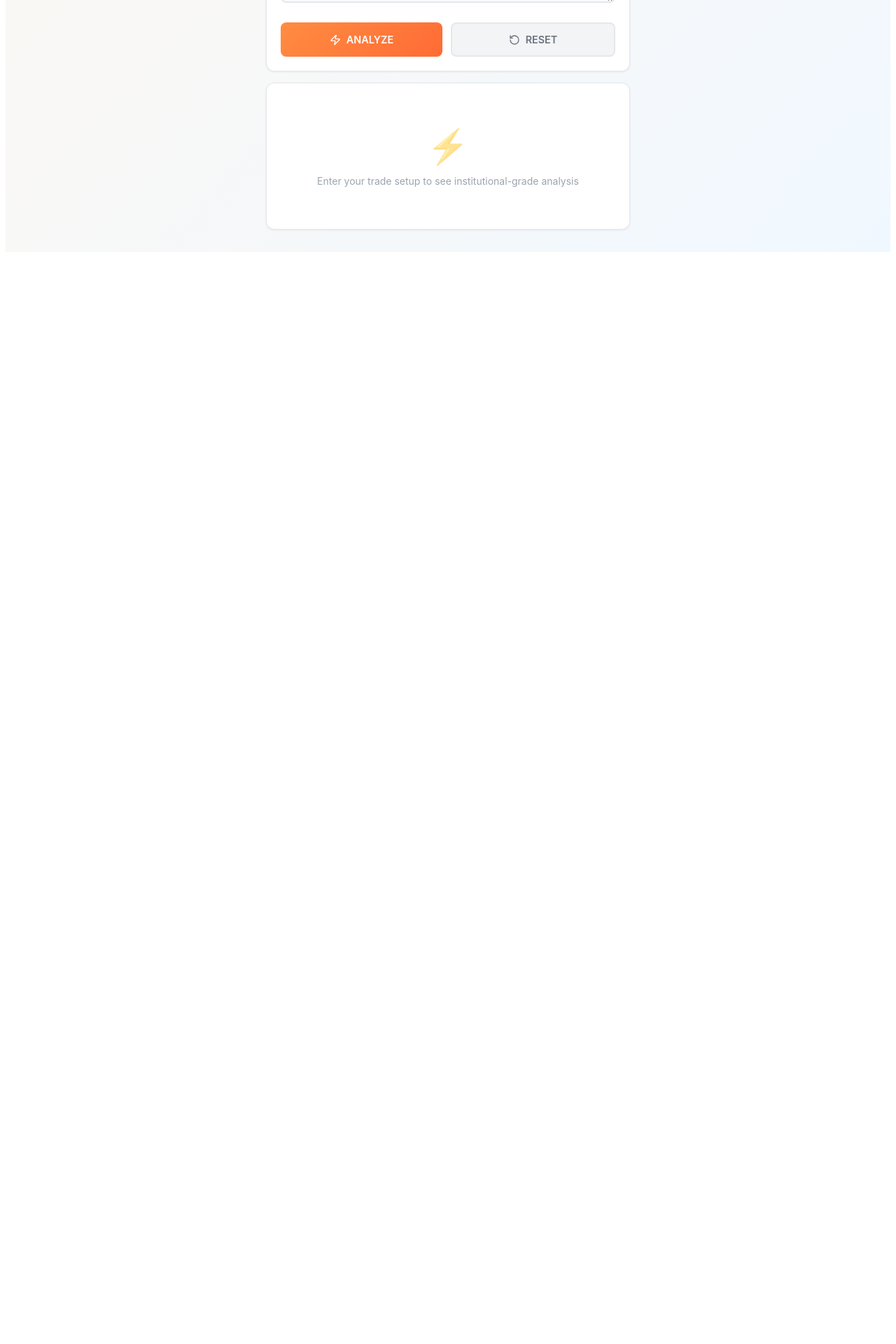
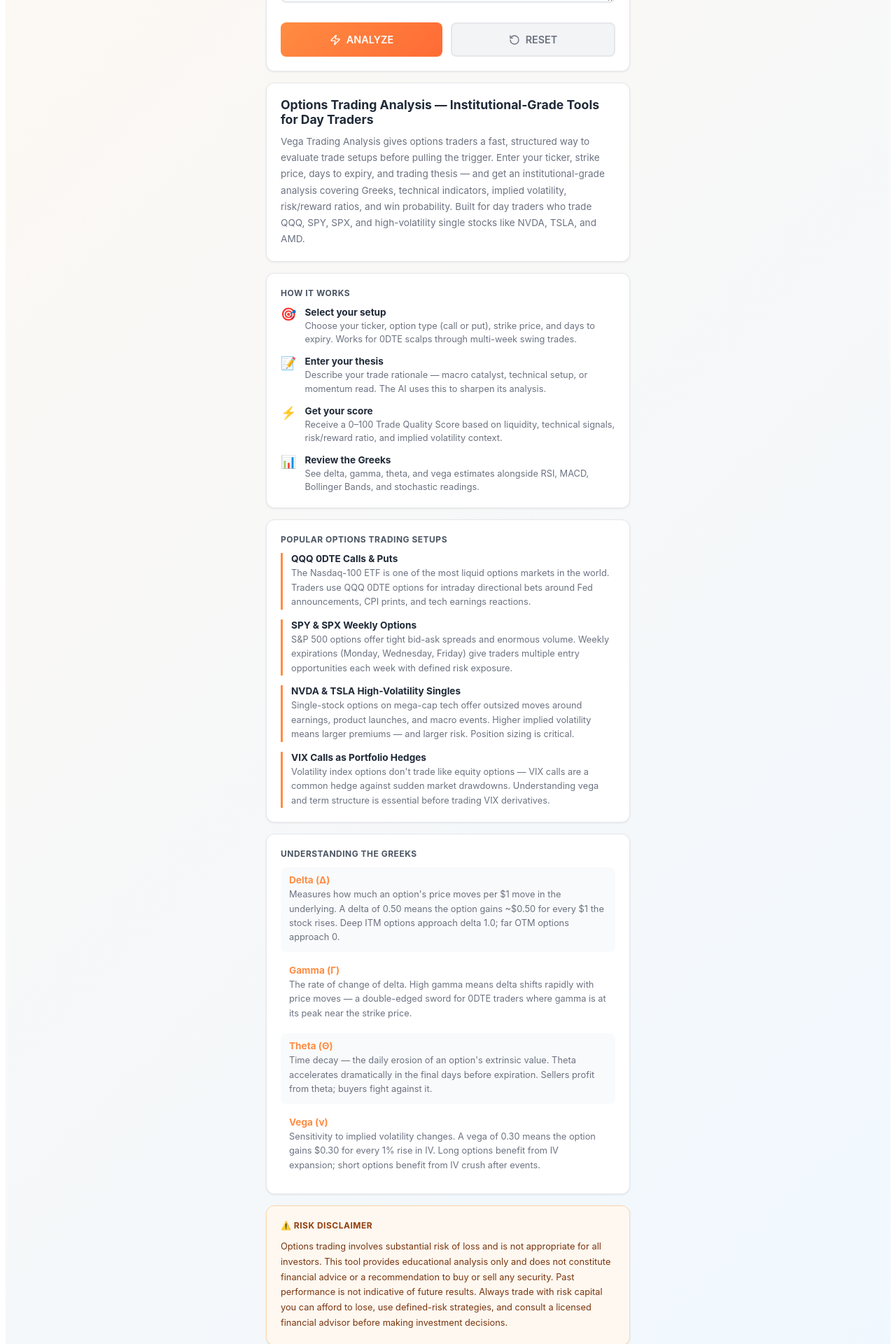
Before and after one commit to brianbk1/vegatrading, a React (Vite) app: page / in a window 1280 px wide. Shown: the part 780-2700 px from the top of the page at 70% size. Before the commit the page ends 1148 px from the top, so only its background shows below. Built offline with nearby package versions, Linux system fonts and the light colour scheme.

Commit message:
Add SEO content to App.jsx

```diff
--- a/src/App.jsx
+++ b/src/App.jsx
@@ -1230,13 +1230,80 @@ Respond with a 2-sentence professional assessment of edge, risk management, and
         )}
 
         {!analysisResult && !isAnalyzing && (
-          <div className="card">
-            <div className="empty-state">
-              <div style={{ fontSize: '3rem', marginBottom: '0.75rem', opacity: 0.5 }}>⚡</div>
-              <p style={{ margin: '0.5rem 0 0 0', color: '#9ca3af', fontSize: '0.875rem' }}>
-                Enter your trade setup to see institutional-grade analysis
+          <div>
+            {/* Intro */}
+            <div className="card">
+              <h1 style={{ fontSize: '1.1rem', fontWeight: 700, color: '#1f2937', margin: '0 0 10px' }}>Options Trading Analysis — Institutional-Grade Tools for Day Traders</h1>
+              <p style={{ fontSize: '0.85rem', color: '#6b7280', lineHeight: 1.7, margin: 0 }}>
+                Vega Trading Analysis gives options traders a fast, structured way to evaluate trade setups before pulling the trigger.
+                Enter your ticker, strike price, days to expiry, and trading thesis — and get an institutional-grade analysis covering
+                Greeks, technical indicators, implied volatility, risk/reward ratios, and win probability. Built for day traders
+                who trade QQQ, SPY, SPX, and high-volatility single stocks like NVDA, TSLA, and AMD.
               </p>
             </div>
+
+            {/* How It Works */}
+            <div className="card">
+              <span className="form-section-title">How It Works</span>
+              {[
+                { icon: '🎯', title: 'Select your setup', desc: 'Choose your ticker, option type (call or put), strike price, and days to expiry. Works for 0DTE scalps through multi-week swing trades.' },
+                { icon: '📝', title: 'Enter your thesis', desc: 'Describe your trade rationale — macro catalyst, technical setup, or momentum read. The AI uses this to sharpen its analysis.' },
+                { icon: '⚡', title: 'Get your score', desc: 'Receive a 0–100 Trade Quality Score based on liquidity, technical signals, risk/reward ratio, and implied volatility context.' },
+                { icon: '📊', title: 'Review the Greeks', desc: 'See delta, gamma, theta, and vega estimates alongside RSI, MACD, Bollinger Bands, and stochastic readings.' },
+              ].map((step, i) => (
+                <div key={i} style={{ display: 'flex', gap: '12px', alignItems: 'flex-start', marginBottom: i < 3 ? '14px' : 0 }}>
+                  <span style={{ fontSize: '18px', flexShrink: 0 }}>{step.icon}</span>
+                  <div>
+                    <p style={{ fontSize: '0.85rem', fontWeight: 700, color: '#1f2937', margin: '0 0 2px' }}>{step.title}</p>
+                    <p style={{ fontSize: '0.8rem', color: '#6b7280', margin: 0, lineHeight: 1.5 }}>{step.desc}</p>
+                  </div>
+                </div>
+              ))}
+            </div>
+
+            {/* Popular instruments */}
+            <div className="card">
+              <span className="form-section-title">Popular Options Trading Setups</span>
+              {[
+                { title: 'QQQ 0DTE Calls & Puts', desc: 'The Nasdaq-100 ETF is one of the most liquid options markets in the world. Traders use QQQ 0DTE options for intraday directional bets around Fed announcements, CPI prints, and tech earnings reactions.' },
+                { title: 'SPY & SPX Weekly Options', desc: 'S&P 500 options offer tight bid-ask spreads and enormous volume. Weekly expirations (Monday, Wednesday, Friday) give traders multiple entry opportunities each week with defined risk exposure.' },
+                { title: 'NVDA & TSLA High-Volatility Singles', desc: 'Single-stock options on mega-cap tech offer outsized moves around earnings, product launches, and macro events. Higher implied volatility means larger premiums — and larger risk. Position sizing is critical.' },
+                { title: 'VIX Calls as Portfolio Hedges', desc: 'Volatility index options don\'t trade like equity options — VIX calls are a common hedge against sudden market drawdowns. Understanding vega and term structure is essential before trading VIX derivatives.' },
+              ].map((item, i) => (
+                <div key={i} style={{ borderLeft: '3px solid #ff8c42', paddingLeft: '12px', marginBottom: i < 3 ? '14px' : 0 }}>
+                  <p style={{ fontSize: '0.85rem', fontWeight: 700, color: '#1f2937', margin: '0 0 3px' }}>{item.title}</p>
+                  <p style={{ fontSize: '0.8rem', color: '#6b7280', margin: 0, lineHeight: 1.6 }}>{item.desc}</p>
+                </div>
+              ))}
+            </div>
+
+            {/* Options education */}
+            <div className="card">
+              <span className="form-section-title">Understanding the Greeks</span>
+              {[
+                { greek: 'Delta (Δ)', desc: 'Measures how much an option\'s price moves per $1 move in the underlying. A delta of 0.50 means the option gains ~$0.50 for every $1 the stock rises. Deep ITM options approach delta 1.0; far OTM options approach 0.' },
+                { greek: 'Gamma (Γ)', desc: 'The rate of change of delta. High gamma means delta shifts rapidly with price moves — a double-edged sword for 0DTE traders where gamma is at its peak near the strike price.' },
+                { greek: 'Theta (Θ)', desc: 'Time decay — the daily erosion of an option\'s extrinsic value. Theta accelerates dramatically in the final days before expiration. Sellers profit from theta; buyers fight against it.' },
+                { greek: 'Vega (ν)', desc: 'Sensitivity to implied volatility changes. A vega of 0.30 means the option gains $0.30 for every 1% rise in IV. Long options benefit from IV expansion; short options benefit from IV crush after events.' },
+              ].map((item, i) => (
+                <div key={i} style={{ background: i % 2 === 0 ? '#f9fafb' : 'white', borderRadius: '8px', padding: '10px 12px', marginBottom: i < 3 ? '8px' : 0 }}>
+                  <p style={{ fontSize: '0.85rem', fontWeight: 700, color: '#ff8c42', margin: '0 0 3px' }}>{item.greek}</p>
+                  <p style={{ fontSize: '0.8rem', color: '#6b7280', margin: 0, lineHeight: 1.6 }}>{item.desc}</p>
+                </div>
+              ))}
+            </div>
+
+            {/* Disclaimer */}
+            <div className="card" style={{ background: '#fff8f0', border: '1px solid #fed7aa' }}>
+              <span className="form-section-title" style={{ color: '#92400e' }}>⚠️ Risk Disclaimer</span>
+              <p style={{ fontSize: '0.8rem', color: '#78350f', lineHeight: 1.7, margin: 0 }}>
+                Options trading involves substantial risk of loss and is not appropriate for all investors. This tool provides
+                educational analysis only and does not constitute financial advice or a recommendation to buy or sell any security.
+                Past performance is not indicative of future results. Always trade with risk capital you can afford to lose,
+                use defined-risk strategies, and consult a licensed financial advisor before making investment decisions.
+              </p>
+            </div>
+
           </div>
         )}
       </div>
```
